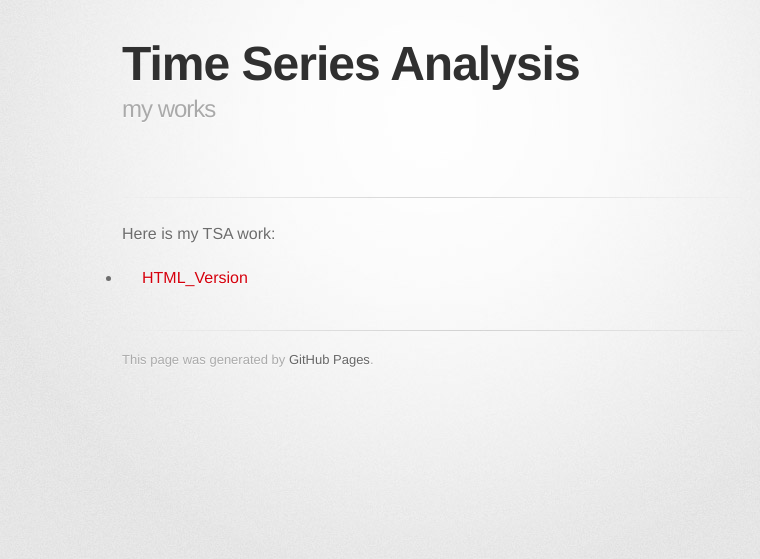
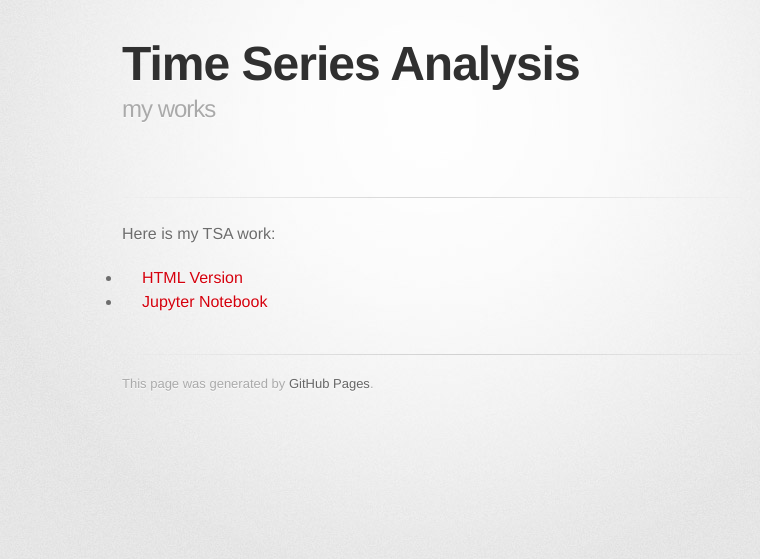
Before and after one commit to tylnada/tylnada.github.io, a Jekyll site: the page built from timeseries/index.md, in a window 1280 px wide. Shown: the top 559 px of the page, without its empty margins (208-968 px from the left). Built offline with Jekyll 4.4.1, drawn with Linux system fonts in a browser that asks for light colours; some web fonts are replaced; our own code applies the rules of GitHub Pages for plain Markdown files.

Commit message:
Update index.md

```diff
--- a/timeseries/index.md
+++ b/timeseries/index.md
@@ -5,4 +5,5 @@ description: my works
 
 
 Here is my TSA work:
-- [HTML_Version](silly.html)
+- [HTML Version](silly.html)
+- [Jupyter Notebook](silly.html)
```
